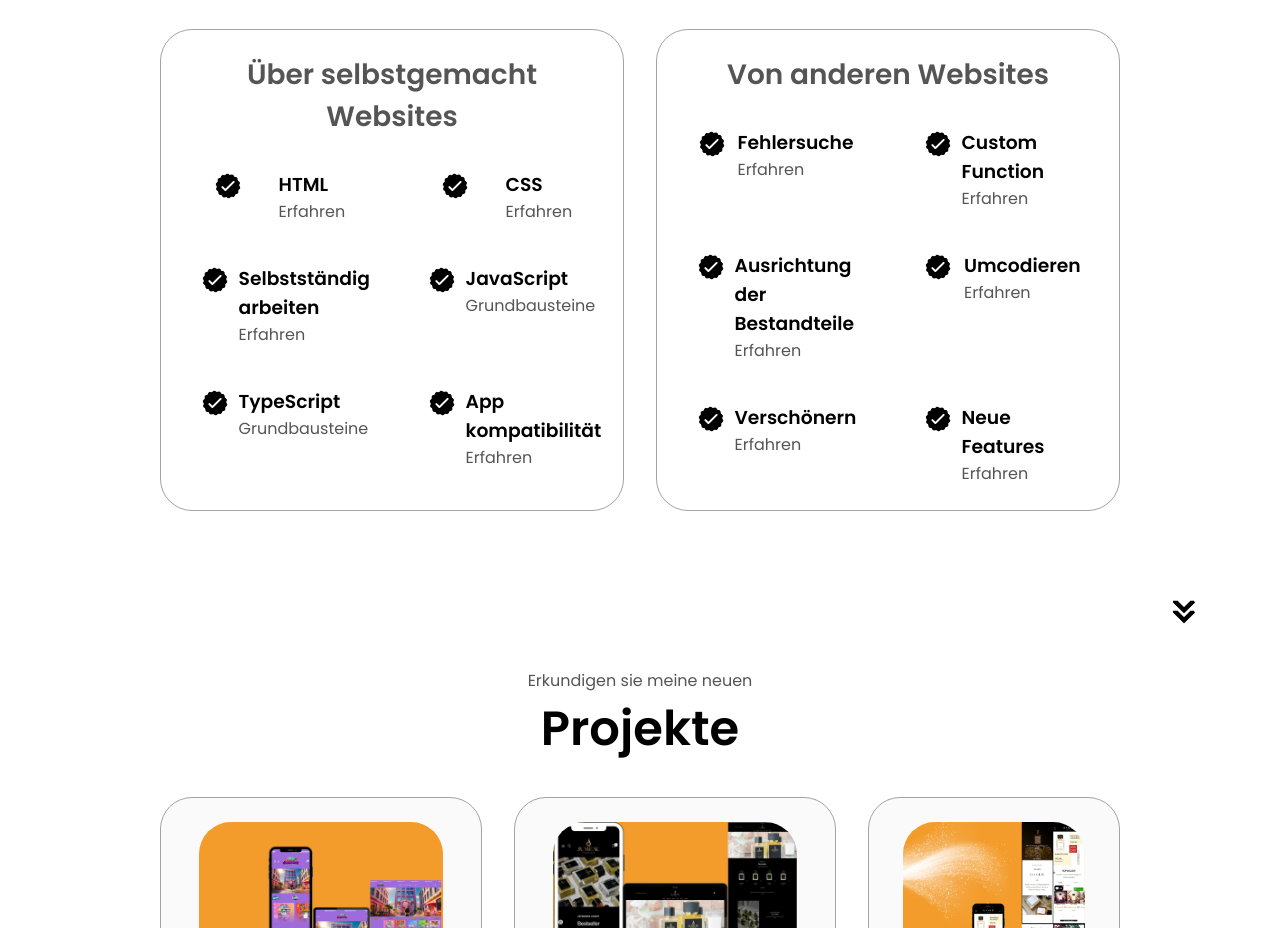
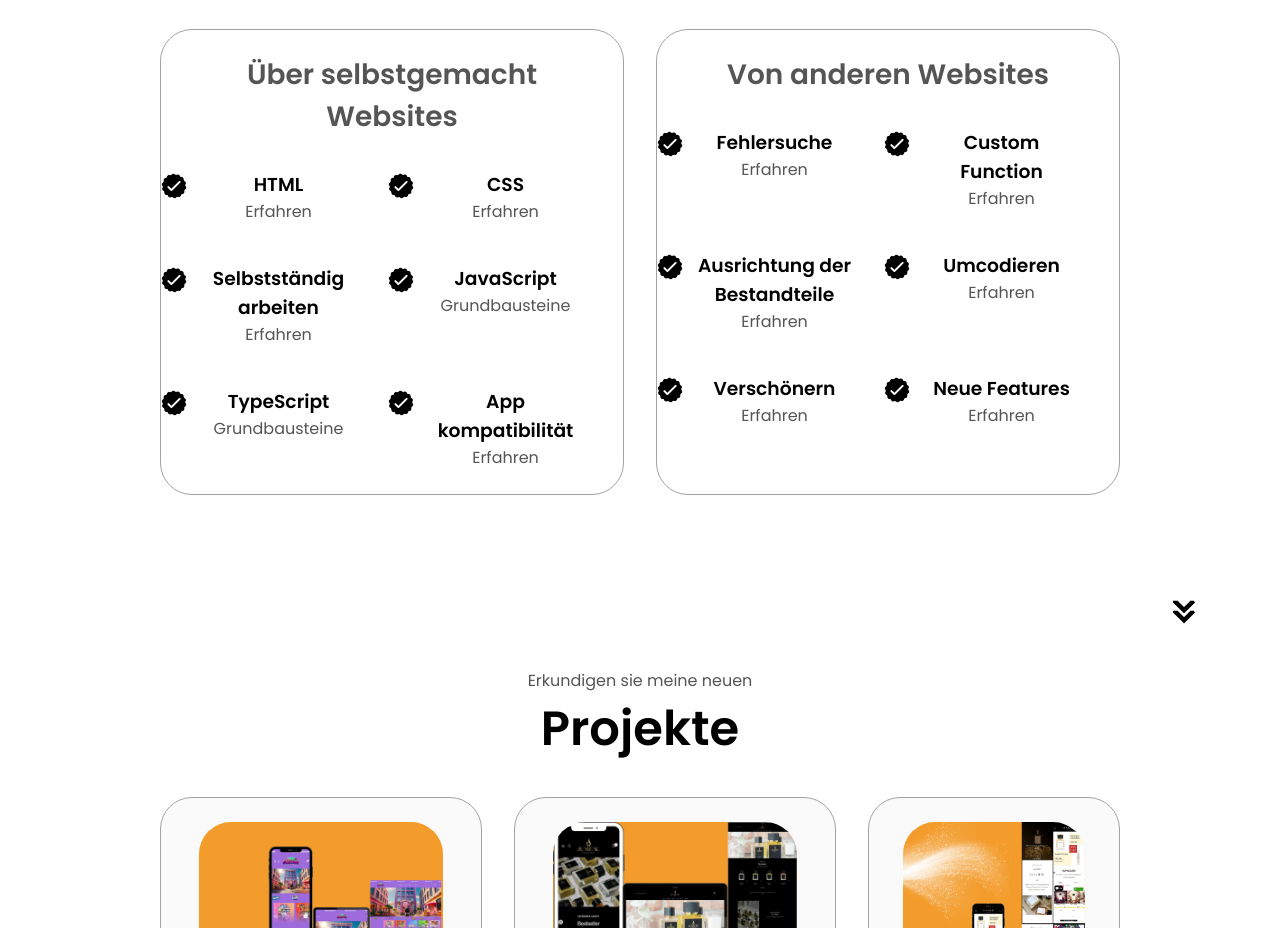
Before and after one commit to FerismaTeam/html-css-js-portfolio, a plain HTML site: page index.html in a window 1280 px wide. Shown: the part 1764-2692 px from the top of the page. Drawn offline with Linux system fonts and the light colour scheme.

Commit message:
Update style.css

```diff
--- a/style.css
+++ b/style.css
@@ -214,6 +214,8 @@ section {
 .icon-checkmark{
     cursor: pointer;
     height: 2rem;
+    position: absolute;
+    margin-right: 209px;
 
 }
 
@@ -353,6 +355,7 @@ article{
     width: 10rem;
     justify-content: space-around;
 gap: 0.5rem;
+text-align: center;
 
 }
 article .cin{
```
